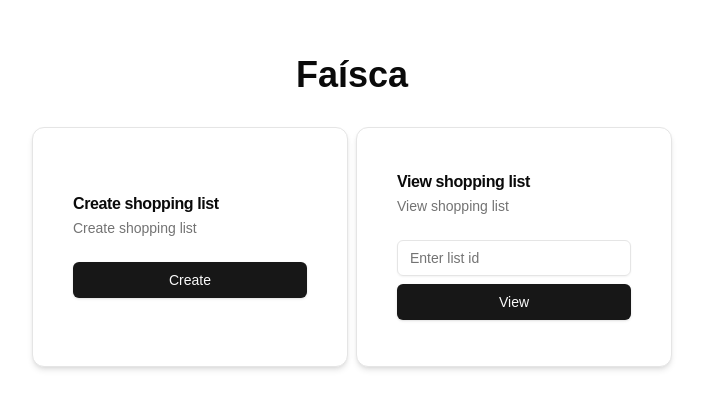
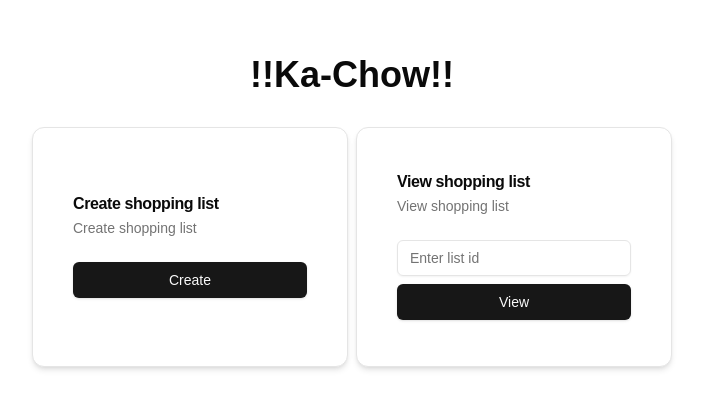
Before and after one commit to hfuturo/FEUP-SDLE-PROJ, a Next.js app in the folder frontend/: page / in a window 1280 px wide. Shown: the part 105-514 px from the top of the page, without its empty margins (288-991 px from the left). Built offline with nearby package versions, Linux system fonts and the light colour scheme.

Commit message:
change: name change

```diff
--- a/frontend/src/app/page.tsx
+++ b/frontend/src/app/page.tsx
@@ -6,7 +6,7 @@ import Link from "next/link";
 export default function Home() {
     return <>
         <div className="flex flex-col mx-auto w-1/2 gap-x-2 mt-40">
-            <h1 className="text-4xl font-bold text-center mb-8">Faísca</h1>
+            <h1 className="text-4xl font-bold text-center mb-8">!!Ka-Chow!!</h1>
             <div className="flex flex-row w-full gap-x-2">
                 <Card className="p-4 shadow-md w-full mx-auto h-60 flex flex-col justify-center">
                     <CardHeader>
```
